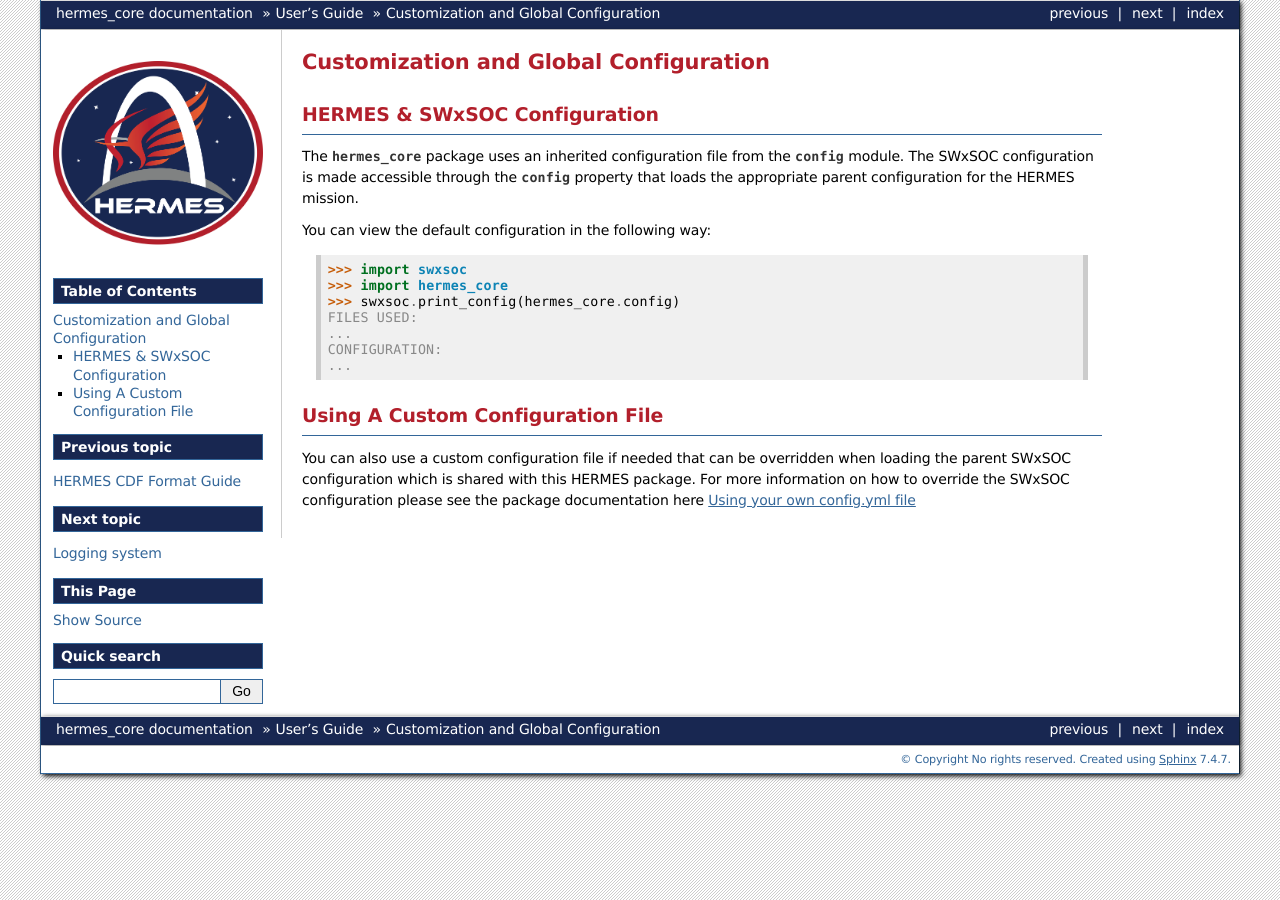
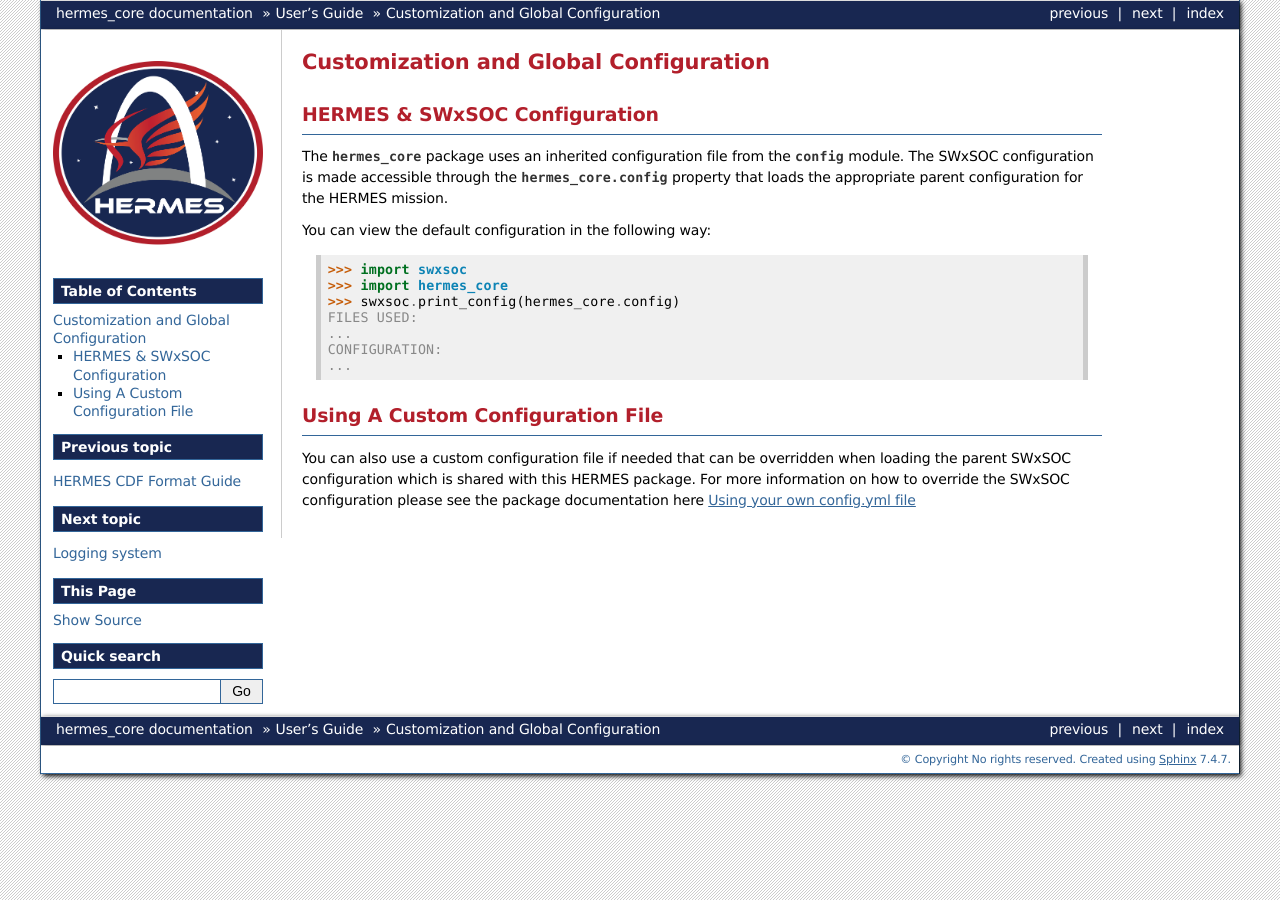
Before and after one commit to HERMES-SOC/hermes_core, a Sphinx documentation site: the page built from docs/user-guide/customization.rst, in a window 1280 px wide. Built offline with Sphinx 7.4.7, drawn with Linux system fonts in a browser that asks for light colours; the version number could not be read and is left out.

Commit message:
Update Customization

```diff
--- a/docs/user-guide/customization.rst
+++ b/docs/user-guide/customization.rst
@@ -8,7 +8,7 @@ HERMES & SWxSOC Configuration
 =============================
 
 The `hermes_core` package uses an inherited configuration file from the `~swxsoc.util.config` module.
-The SWxSOC configuration is made accessible through the `~hermes_core.config` property that loads the appropriate parent configuration for the HERMES mission.
+The SWxSOC configuration is made accessible through the `hermes_core.config` property that loads the appropriate parent configuration for the HERMES mission.
 
 You can view the default configuration in the following way:
 
```
